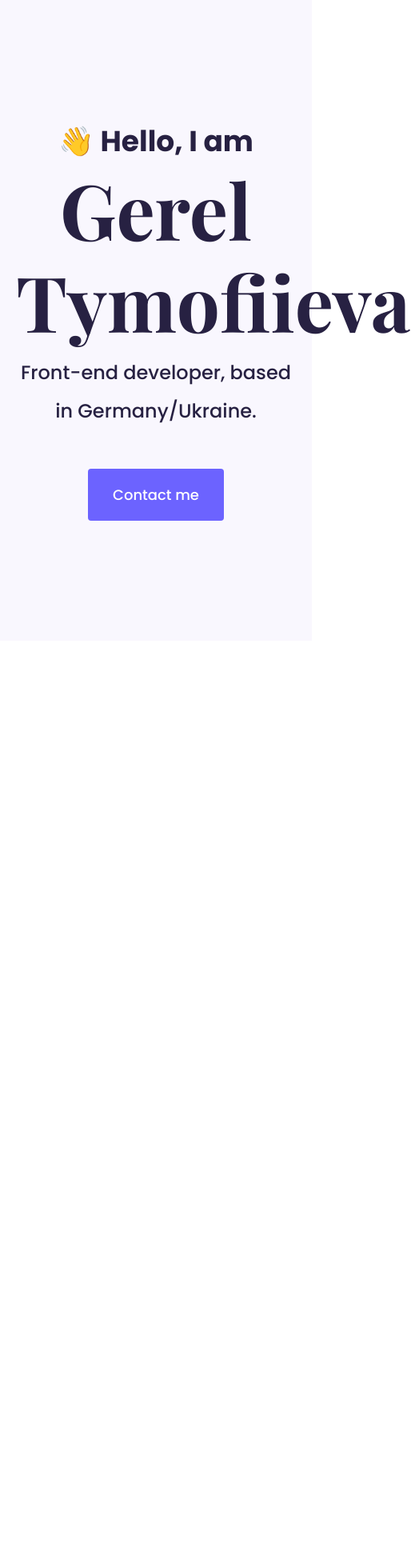
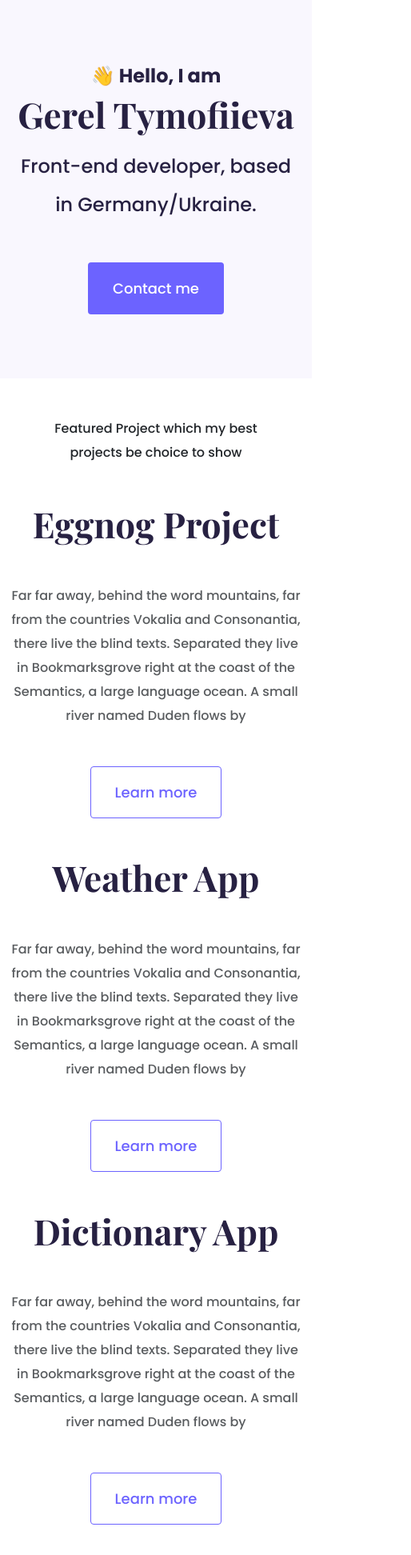
Before and after one commit to r2d2grl/Responsive-Portfolio, a plain HTML site: page index.html in a window 390 px wide. Shown: the whole page at 80% size, 514 px wide, since content can reach past the window. Before the commit the page ends 844 px from the top, so only its background shows below. Drawn offline with nearby package versions, Linux system fonts and the light colour scheme; a web font is replaced by a local one.

Commit message:
Integrated homepage content design

```diff
--- a/index.html
+++ b/index.html
@@ -38,5 +38,69 @@
         <a href="#" class="btn btn-branding">Contact me</a>
       </div>
     </div>
+    <div class="container">
+      <p class="text-center m-5">
+        Featured Project which my best projects be choice to show
+      </p>
+      <div class="row mb-5">
+        <div class="col d-none d-lg-block">
+          <img src="images/yogurt.png" class="img-fluid" alt="yogurt" />
+        </div>
+        <div class="col">
+          <div class="project-description">
+            <h2 class="mb-5">Eggnog Project</h2>
+            <p class="mb-5 text-muted">
+              Far far away, behind the word mountains, far from the countries
+              Vokalia and Consonantia, there live the blind texts. Separated
+              they live in Bookmarksgrove right at the coast of the Semantics, a
+              large language ocean. A small river named Duden flows by
+            </p>
+            <a href="#" class="btn btn-branding-outline"> Learn more </a>
+          </div>
+        </div>
+      </div>
+      <div class="row mb-5">
+        <div class="col">
+          <div class="project-description">
+            <h2 class="mb-5">Weather App</h2>
+            <p class="mb-5 text-muted">
+              Far far away, behind the word mountains, far from the countries
+              Vokalia and Consonantia, there live the blind texts. Separated
+              they live in Bookmarksgrove right at the coast of the Semantics, a
+              large language ocean. A small river named Duden flows by
+            </p>
+            <a href="#" class="btn btn-branding-outline"> Learn more </a>
+          </div>
+        </div>
+        <div class="col d-none d-lg-block">
+          <img
+            src="images/weather-app.png"
+            class="img-fluid"
+            alt="weather-app"
+          />
+        </div>
+      </div>
+      <div class="row mb-5">
+        <div class="col d-none d-lg-block">
+          <img
+            src="images/dictionary-app.png"
+            class="img-fluid"
+            alt="dictionary-app"
+          />
+        </div>
+        <div class="col">
+          <div class="project-description">
+            <h2 class="mb-5">Dictionary App</h2>
+            <p class="mb-5 text-muted">
+              Far far away, behind the word mountains, far from the countries
+              Vokalia and Consonantia, there live the blind texts. Separated
+              they live in Bookmarksgrove right at the coast of the Semantics, a
+              large language ocean. A small river named Duden flows by
+            </p>
+            <a href="#" class="btn btn-branding-outline"> Learn more </a>
+          </div>
+        </div>
+      </div>
+    </div>
   </body>
 </html>
--- a/styles/portfolio.css
+++ b/styles/portfolio.css
@@ -22,10 +22,17 @@ h6 {
 
 h1 {
   font-size: 96px;
+  line-height: 1.5;
+}
+
+h2 {
+  font-size: 64px;
 }
 
 p {
   font-weight: normal;
+  font-size: 16px;
+  line-height: 30px;
 }
 
 .hero {
@@ -56,3 +63,40 @@ p {
   line-height: 27px;
   padding: 18px 30px;
 }
+
+.btn-branding-outline {
+  color: var(--branding-color);
+  border: 1px solid var(--branding-color);
+  border-radius: 4px;
+  font-size: 18px;
+  line-height: 27px;
+  padding: 18px 30px;
+}
+
+.project-description {
+  padding: 120px 60px;
+}
+
+@media (max-width: 900px) {
+  h1 {
+    font-size: 44px;
+    line-height: 1.5;
+  }
+
+  h2 {
+    font-size: 44px;
+  }
+
+  .project-description {
+    padding: 0;
+    text-align: center;
+  }
+
+  .hero {
+    padding: 80px 20px;
+  }
+
+  .hero p {
+    font-size: 24px;
+  }
+}
```
Also changed, not shown: images/dictionary-app.png (added), images/weather-app.png (added), images/yogurt.png (added).
